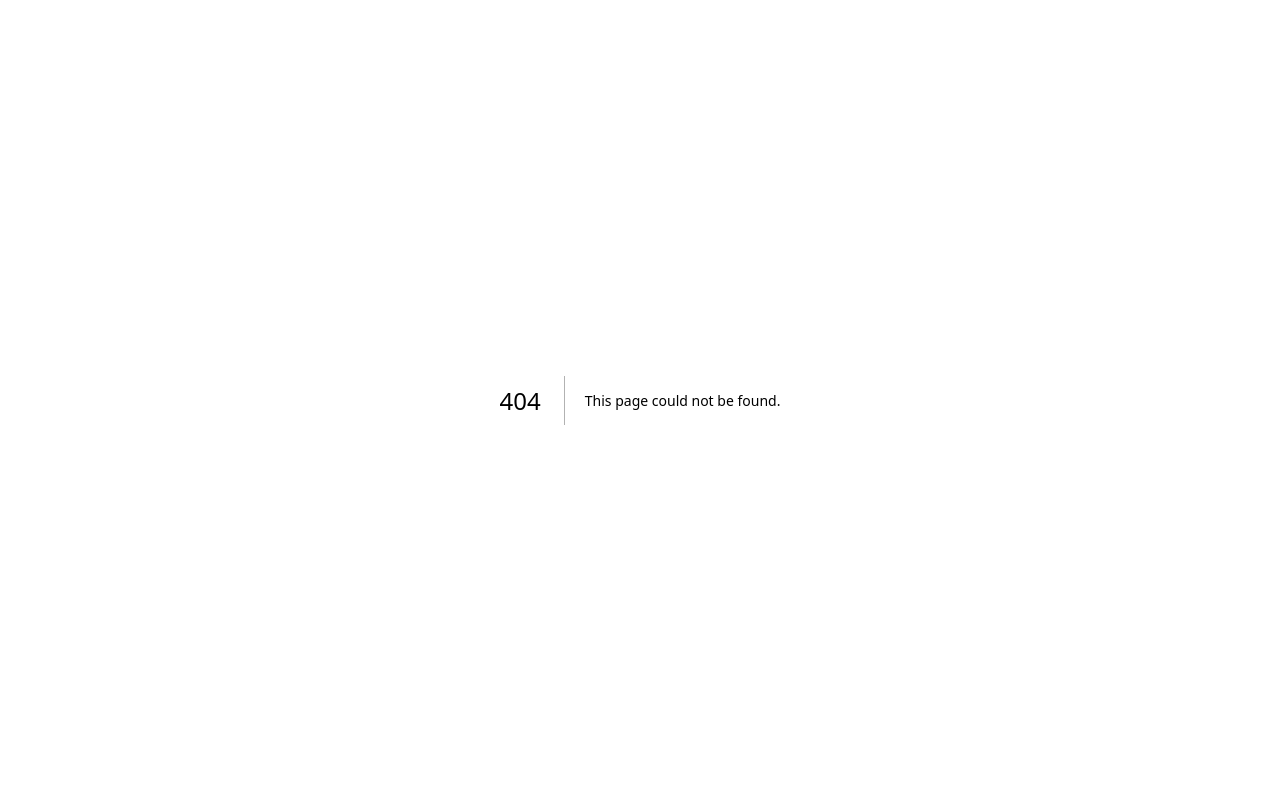
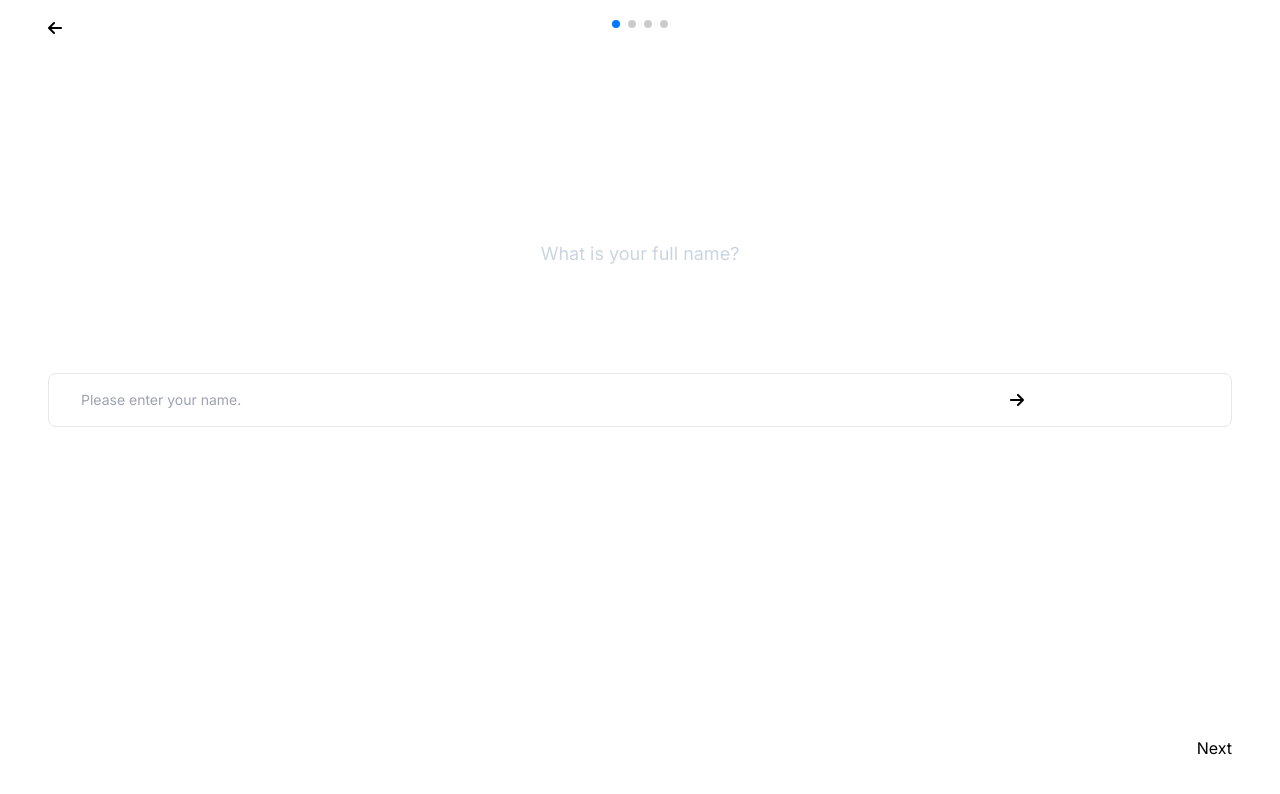
Before and after one commit to UniportOfficial/web_client, a Next.js app: page /register in a window 1280 px wide. Before the commit this address had no page. Shown: the top 794 px of the page. Built offline with nearby package versions, Linux system fonts and the light colour scheme.

Commit message:
feat: Register Page

```diff
--- /dev/null
+++ b/src/app/register/page.tsx
@@ -0,0 +1,13 @@
+import { Swiper, SwiperSlide } from 'swiper/react';
+import { Pagination } from 'swiper/modules';
+
+import 'swiper/css';
+import UserInfoPage from '../../components/register/UserinfoPage';
+
+export default function Register(){
+    return (
+        <main>
+            <UserInfoPage></UserInfoPage>
+        </main>
+    )
+}
```
